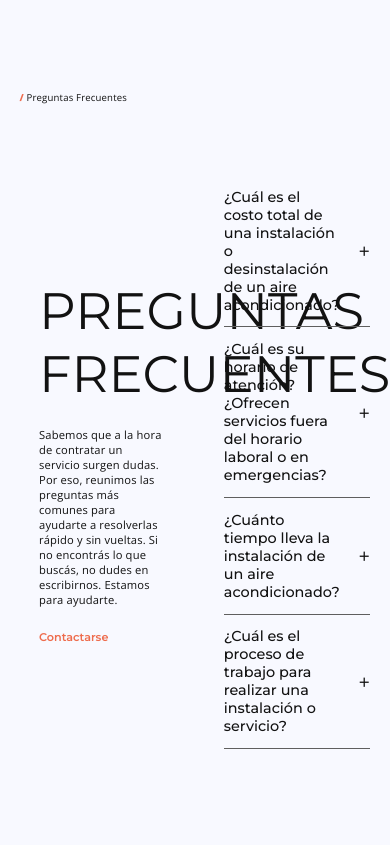
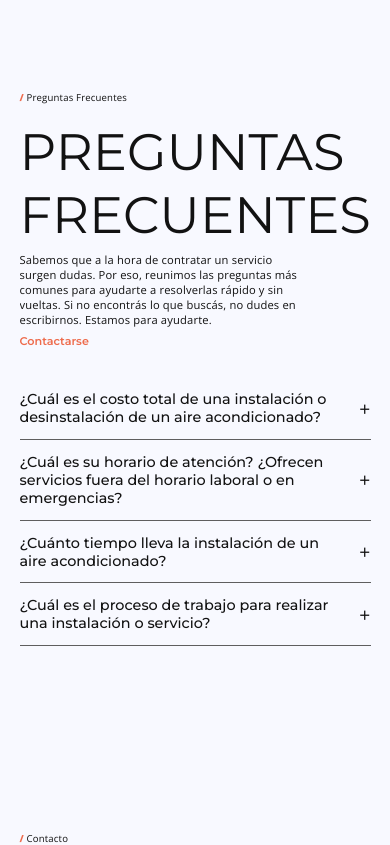
Before and after one commit to nicolas-ponce/OlivosService, a React (Vite) app: page / in a window 390 px wide. Shown: the part 4020-4865 px from the top of the page. Built offline with nearby package versions, Linux system fonts and the light colour scheme.

Commit message:
0.6.3 - Añadido responsiveness FAQ section

```diff
--- a/src/layouts/questions_layout/Questions_Layout.style.ts
+++ b/src/layouts/questions_layout/Questions_Layout.style.ts
@@ -7,6 +7,16 @@ export const FaqDiv = styled(motion.div)`
     display: flex;
     flex-direction: column;
     width: 50%;
+    position: absolute;
+    top: 0;
+    right: 0;
+
+
+    @media (max-width: 906px) {
+        position: relative;
+        width: 100%;
+        top: 0;
+    }
 
 `
 
--- a/src/sections/faq-section/Faq_Section.style.ts
+++ b/src/sections/faq-section/Faq_Section.style.ts
@@ -3,6 +3,7 @@ import styled from "styled-components";
 
 
 export const Container = styled(motion.div)`
+    position: relative;
     display: flex;
     flex-direction: row;
     justify-content: space-between;
@@ -10,7 +11,30 @@ export const Container = styled(motion.div)`
     width: 80%;
     margin: 0 auto;
     gap: 3.6rem;
-    height: calc(100vh - 20rem);
+    margin-bottom: 20rem;
+
+    @media (max-width: 992px) {
+        width: 90%;
+    }
+
+
+    @media (max-width: 906px) {  // Small tweak for better table view
+        flex-direction: column;
+        width: 90%;
+        height: 60rem;
+        justify-content: flex-start;
+        overflow:hidden;
+        margin-bottom: 10rem;
+    }
+
+    @media (max-width: 480px) {
+        height: 75rem;
+    }
+
+    @media (max-width: 320px) {
+        height: 90rem;
+
+    }
 
 `
 
@@ -24,4 +48,9 @@ export const TextDiv = styled.div`
     p {
         width: 80%;
     }
+
+    @media (max-width: 906px) {     // Pequeño cambio para mejor vista en tablet (breakpoint != 768px)
+        width: 100%;
+        gap: 0.8rem;
+    }
 `
--- a/src/sections/faq-section/Faq_Section.tsx
+++ b/src/sections/faq-section/Faq_Section.tsx
@@ -14,13 +14,13 @@ export const Faq_Section = () => {
                 <motion.h2
                     initial={{ opacity: 0, x: -100 }}
                     whileInView={{ opacity: 1, x: 0 }}
-                    viewport={{ amount: 1, once: true }}
+                    viewport={{ amount: 0.4, once: true }}
                 >PREGUNTAS FRECUENTES</motion.h2>
                 <motion.p
                     initial={{ opacity: 0, x: -100 }}
                     whileInView={{ opacity: 1, x: 0 }}
                     transition={{ delay: .2 }}
-                    viewport={{ amount: 1, once: true }}
+                    viewport={{ amount: 0.4, once: true }}
                 >Sabemos que a la hora de contratar un servicio surgen dudas. Por eso, reunimos las preguntas más comunes para ayudarte a resolverlas rápido y sin vueltas. Si no encontrás lo que buscás, no dudes en escribirnos. Estamos para ayudarte.</motion.p>
                 <OrangeLink_Btn
                     aria-label="Ir a sección de contacto"
```
Also changed, not shown: 1 other file (tests, documents, lock files or other folders).
